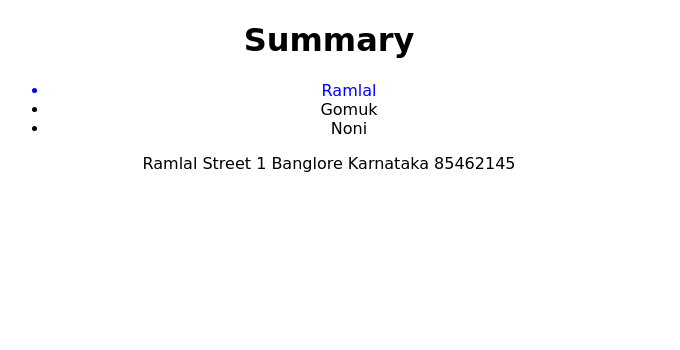
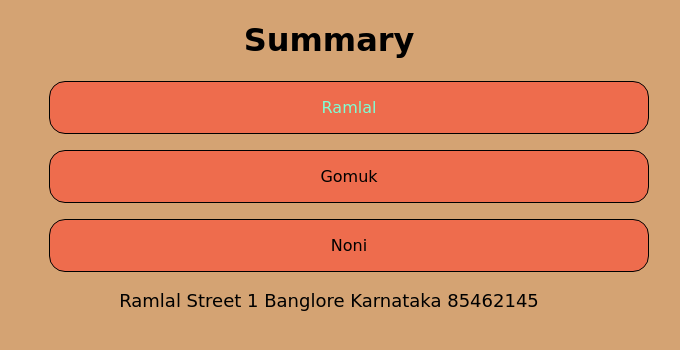
Before and after one commit to amansethi00/cause-effect-app, a plain HTML site: page index.html in a window 1280 px wide. Both pictures are taken after a click on the item "Ramlal". Shown: the whole page, without its empty margins (311-991 px from the left). Drawn offline with Linux system fonts and the light colour scheme; a web font is replaced by a local one.

Commit message:
style : update styles.css

```diff
--- a/app.js
+++ b/app.js
@@ -32,7 +32,7 @@ names.map((item,index)=>{
             names.map(abc => {
                 abc.style.color= "black";
             })
-            names[index].style.color = "blue";
+            names[index].style.color = "aquamarine";
 
             para=document.querySelector('p');
             var s="";
--- a/styles.css
+++ b/styles.css
@@ -2,16 +2,25 @@
 
 :root {
   font-family: "Langar", cursive;
+  background-color: #d4a373;
+  --color1: #faedcd;
+  --color2: #ee6c4d;
 }
 li:hover {
-  background-color: aquamarine;
+  background-color: var(--color1);
 }
 
 li {
   color: "black";
+  list-style: none;
 }
 .names {
-  color: black;
+  /* color: var(--color2); */
+  background-color: var(--color2);
+  border: 1px solid black;
+  border-radius: 1rem;
+  padding: 1rem 1rem;
+  margin-bottom: 1rem;
 }
 /* ul li::marker {
   color: red;
@@ -31,3 +40,6 @@ body {
 .names.clicked {
   color: black;
 }
+#summary {
+  font-size: large;
+}
```
